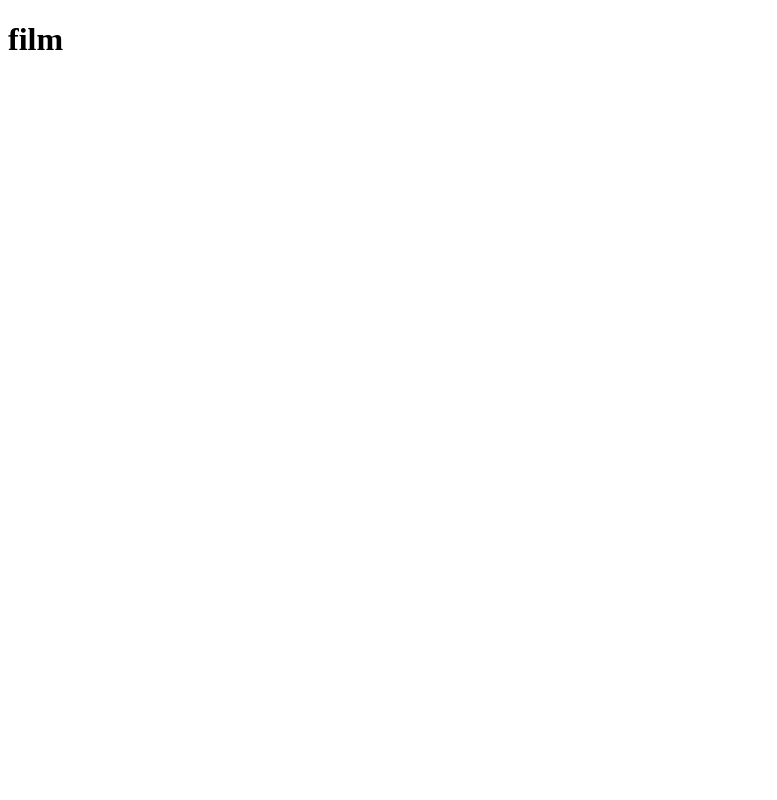
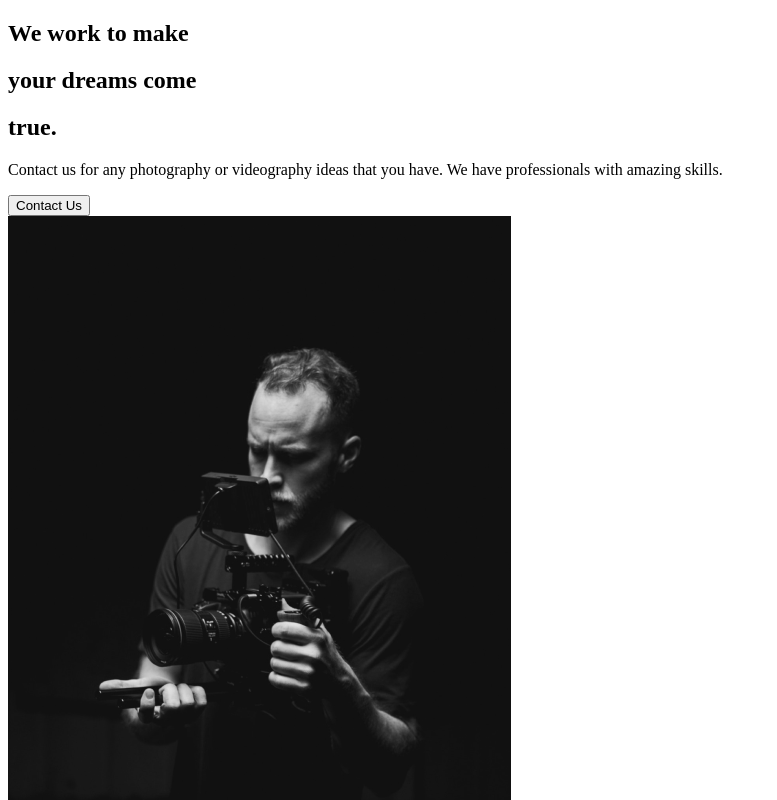
Before and after one commit to isskor/creative-portflio, a React (Create React App) app: page / in a window 1280 px wide. Shown: the top 800 px of the page, without its empty margins (0-777 px from the left). Built offline with nearby package versions, Linux system fonts and the light colour scheme.

Commit message:
2. about section init

```diff
--- a/src/App.js
+++ b/src/App.js
@@ -1,11 +1,11 @@
 import React from "react";
+import AboutUs from "./pages/AboutUs";
 
 function App() {
   return (
     <div className="App">
-      <h1>film</h1>
+      <AboutUs />
     </div>
   );
 }
-
 export default App;
--- /dev/null
+++ b/src/components/AboutSection.js
@@ -0,0 +1,34 @@
+import React from "react";
+import home1 from "../img/home1.png";
+
+const AboutSection = () => {
+  return (
+    <div>
+      <div className="description">
+        <div className="title">
+          <div className="hide">
+            <h2>We work to make</h2>
+          </div>
+          <div className="hide">
+            <h2>
+              your <span>dreams</span> come
+            </h2>
+          </div>
+          <div className="hide">
+            <h2>true.</h2>
+          </div>
+        </div>
+        <p>
+          Contact us for any photography or videography ideas that you have. We
+          have professionals with amazing skills.
+        </p>
+        <button>Contact Us</button>
+      </div>
+      <div className="image">
+        <img src={home1} alt="gut with a camera" />
+      </div>
+    </div>
+  );
+};
+
+export default AboutSection;
--- /dev/null
+++ b/src/pages/AboutUs.js
@@ -0,0 +1,8 @@
+import React from "react";
+import AboutSection from "../components/AboutSection";
+
+const AboutUs = () => {
+  return <AboutSection />;
+};
+
+export default AboutUs;
```
